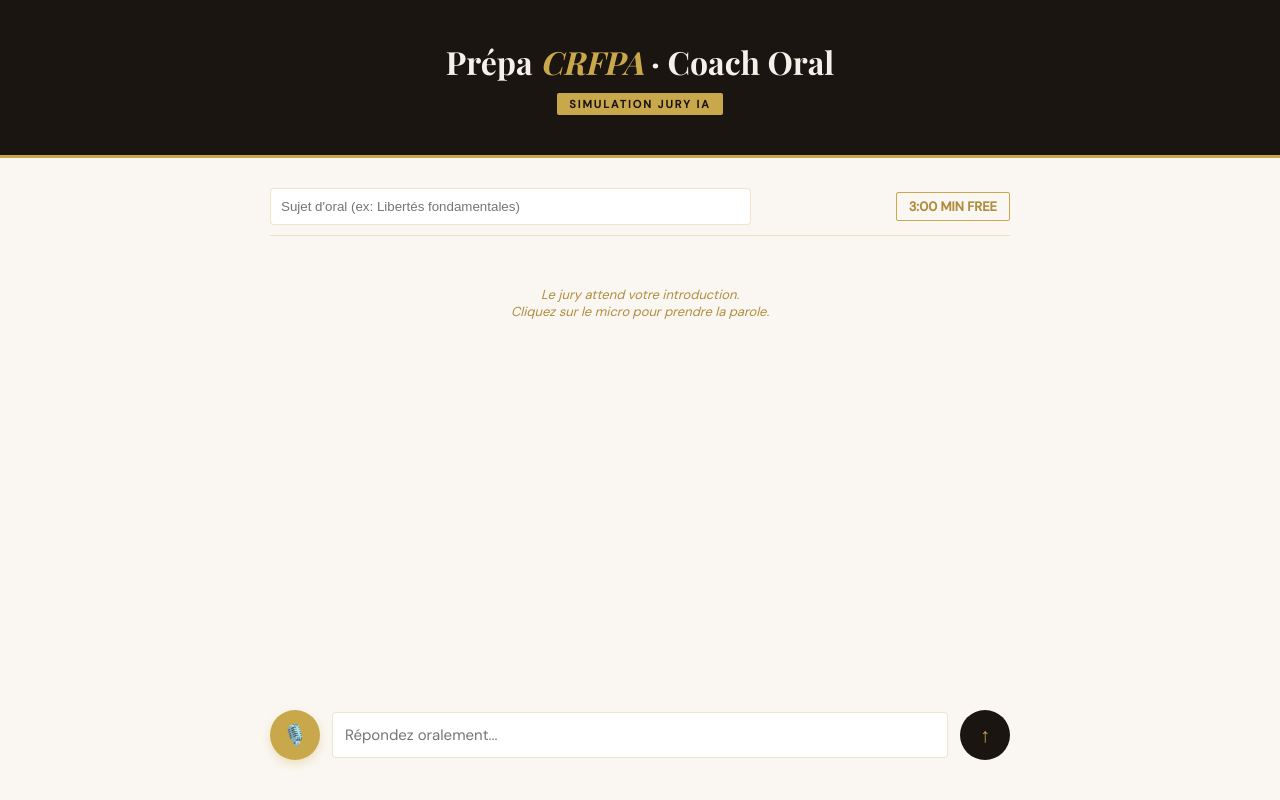
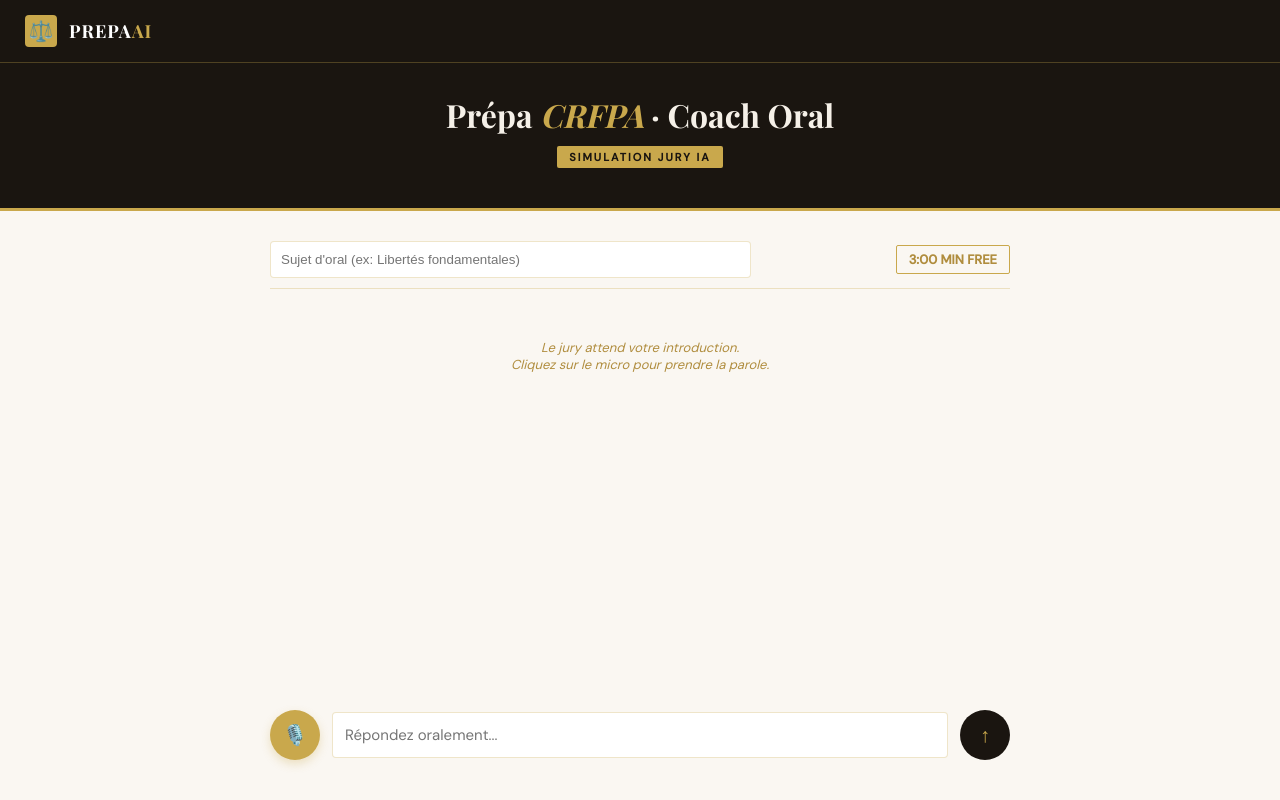
Before and after one commit to cluzelgeraldine-ship-it/prepa-ai, a plain HTML site: page index.html in a window 1280 px wide. Drawn offline with nearby package versions, Linux system fonts and the light colour scheme; a web font is replaced by a local one.

Commit message:
Update index.html

```diff
--- a/index.html
+++ b/index.html
@@ -31,10 +31,49 @@
       flex-direction: column;
     }
 
-    /* Header & Hero */
+    /* --- NAVIGATION & LOGO --- */
+    .top-nav {
+      display: flex;
+      align-items: center;
+      padding: 15px 25px;
+      background: var(--ink);
+      border-bottom: 1px solid var(--border);
+    }
+
+    .logo-container {
+      display: flex;
+      align-items: center;
+      gap: 12px;
+      text-decoration: none;
+    }
+
+    .logo-icon {
+      font-size: 20px;
+      background: var(--gold);
+      width: 32px;
+      height: 32px;
+      display: flex;
+      align-items: center;
+      justify-content: center;
+      border-radius: 4px;
+    }
+
+    .logo-text {
+      font-family: 'Playfair Display', serif;
+      font-weight: 700;
+      color: white;
+      font-size: 18px;
+      letter-spacing: 1px;
+    }
+
+    .logo-text span {
+      color: var(--gold);
+    }
+
+    /* --- HERO SECTION --- */
     .hero {
       background: var(--ink);
-      padding: 40px 20px;
+      padding: 30px 20px 40px 20px;
       text-align: center;
       color: white;
       border-bottom: 3px solid var(--gold);
@@ -59,7 +98,7 @@
       text-transform: uppercase;
     }
 
-    /* App Container */
+    /* --- APP INTERFACE --- */
     .app { max-width: 780px; margin: 0 auto; width: 100%; padding: 20px; flex: 1; display: flex; flex-direction: column; }
 
     .user-bar {
@@ -81,7 +120,6 @@
       border: 1px solid var(--gold);
     }
 
-    /* Voice Meter & Animations */
     .voice-meter {
       background: white;
       border: 1px solid var(--border);
@@ -95,7 +133,7 @@
     .meter-bar { flex: 1; height: 8px; background: #eee; border-radius: 4px; overflow: hidden; }
     #speed-fill { height: 100%; width: 0%; background: var(--gold); transition: width 0.2s; }
 
-    /* Chat System */
+    /* --- CHAT SYSTEM --- */
     .chat {
       flex: 1;
       overflow-y: auto;
@@ -122,7 +160,7 @@
     }
     .msg.user .bubble { background: var(--ink); color: white; }
 
-    /* Input Controls */
+    /* --- INPUT CONTROLS --- */
     .input-area { padding: 20px 0; display: flex; gap: 12px; align-items: center; }
     textarea {
       flex: 1;
@@ -153,7 +191,7 @@
 
     @keyframes pulse { 0% { transform: scale(1); } 50% { transform: scale(1.1); } 100% { transform: scale(1); } }
 
-    /* Paywall */
+    /* --- PAYWALL --- */
     .paywall-box {
       text-align:center;
       padding:40px;
@@ -167,12 +205,19 @@
     .paywall-price { background: var(--parchment); padding: 15px; border-radius: 4px; display: inline-block; margin: 20px 0; border: 1px solid var(--gold); }
     .hidden { display: none !important; }
 
-    /* Custom Scrollbar */
+    /* --- UTILS --- */
     ::-webkit-scrollbar { width: 6px; }
     ::-webkit-scrollbar-thumb { background: var(--gold); border-radius: 10px; }
   </style>
 </head>
 <body>
+
+<nav class="top-nav">
+  <div class="logo-container">
+    <div class="logo-icon">⚖️</div>
+    <div class="logo-text">PREPA<span>AI</span></div>
+  </div>
+</nav>
 
 <div class="hero">
   <h1>Prépa <em>CRFPA</em> · Coach Oral</h1>
@@ -228,7 +273,7 @@
   let isPremium = false;
   let TRIAL_TIME = 180;
 
-  // Détection du succès de paiement
+  // Détection du succès de paiement (via URL ?pay=success)
   const urlParams = new URLSearchParams(window.location.search);
   if (urlParams.get('pay') === 'success') {
     isPremium = true;
@@ -298,7 +343,7 @@
     const utter = new SpeechSynthesisUtterance(text);
     utter.lang = 'fr-FR';
     utter.rate = 1.0;
-    utter.pitch = 0.9; // Ton un peu plus grave pour le jury
+    utter.pitch = 0.9;
     synth.speak(utter);
   }
 
@@ -316,35 +361,6 @@
     input.value = '';
 
     try {
-      // Simulation d'appel API (À lier avec votre route Vercel /api/claude)
+      // Appel API à configurer sur votre backend
       const res = await fetch('/api/claude', {
         method: 'POST',
-        headers: { 'Content-Type': 'application/json' },
-        body: JSON.stringify({
-          messages: [...history, {role:'user', content:text}],
-          subject: document.getElementById('subject').value || "Sujet Libre",
-          mode: 'CRFPA'
-        })
-      });
-      const data = await res.json();
-      appendMsg('assistant', data.reply);
-      history.push({role:'user', content:text}, {role:'assistant', content:data.reply});
-      speak(data.reply);
-    } catch(e) {
-      const errorMsg = "Le jury analyse votre réponse... (Erreur de connexion)";
-      appendMsg('assistant', errorMsg);
-    }
-  }
-
-  function appendMsg(role, content) {
-    const chat = document.getElementById('chat');
-    const div = document.createElement('div');
-    div.className = `msg ${role === 'assistant' ? 'jury' : 'user'}`;
-    div.innerHTML = `<div class="bubble">${content}</div>`;
-    chat.appendChild(div);
-    chat.scrollTop = chat.scrollHeight;
-  }
-</script>
-
-</body>
-</html>
```
